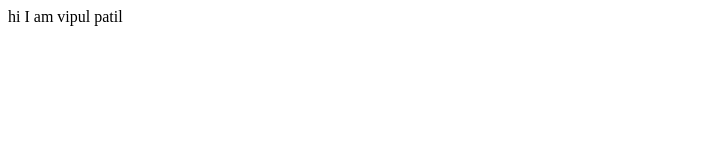
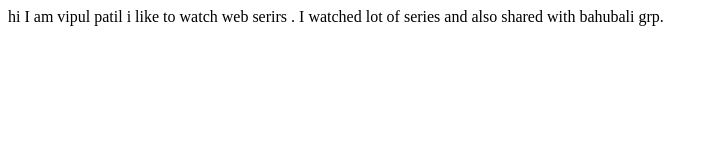
Before and after one commit to Vipul-19/Vipul-site, a plain HTML site: page index.html in a window 1280 px wide. Shown: the whole page, without its empty margins (0-718 px from the left). Drawn offline with Linux system fonts and the light colour scheme.

Commit message:
update interest

```diff
--- a/index.html
+++ b/index.html
@@ -8,5 +8,6 @@
 </head>
 <body>
     hi I am vipul patil
+    i like to watch web serirs . I watched lot of series and also shared with bahubali grp.
 </body>
 </html>
```
